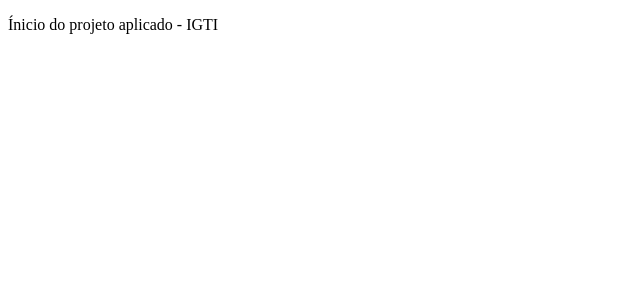
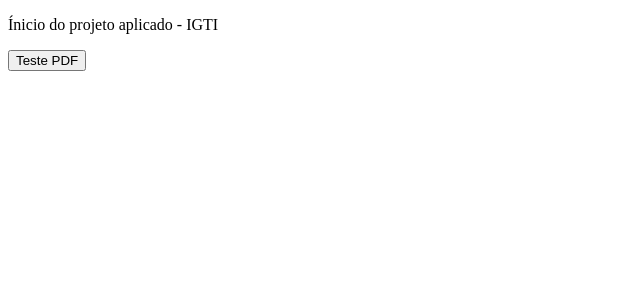
Before and after one commit to diegosilva-ress/projeto-aplicado-igti, an Angular app: page / in a window 1280 px wide. Shown: the top 300 px of the page, without its empty margins (0-640 px from the left). Built offline with nearby package versions, Linux system fonts and the light colour scheme.

Commit message:
Implementação do teste de gerar PDF

```diff
--- a/package.json
+++ b/package.json
@@ -1,6 +1,6 @@
 {
   "name": "projeto-aplicado-igti",
-  "version": "0.0.0",
+  "version": "1.0.0",
   "scripts": {
     "ng": "ng",
     "start": "ng serve",
@@ -19,6 +19,7 @@
     "@angular/platform-browser": "~11.2.12",
     "@angular/platform-browser-dynamic": "~11.2.12",
     "@angular/router": "~11.2.12",
+    "jspdf": "^2.3.1",
     "rxjs": "~6.6.0",
     "tslib": "^2.0.0",
     "zone.js": "~0.11.3"
--- a/src/app/app.component.html
+++ b/src/app/app.component.html
@@ -1 +1,2 @@
 <p>Ínicio do projeto aplicado - IGTI</p>
+<p><button (click)="gerarPDF()">Teste PDF</button></p>
--- a/src/app/app.component.ts
+++ b/src/app/app.component.ts
@@ -1,4 +1,5 @@
 import { Component } from '@angular/core';
+import jsPDF from 'jspdf';
 
 @Component({
   selector: 'app-root',
@@ -6,5 +7,11 @@
   styleUrls: ['./app.component.css']
 })
 export class AppComponent {
-  title = 'projeto-aplicado-igti';
+
+  gerarPDF() {
+    const doc = new jsPDF();
+    doc.text('Teste Gerador PDF', 10, 10);
+    doc.save('a4.pdf');
+  }
+
 }
```
Also changed, not shown: 1 other file (tests, documents, lock files or other folders).
